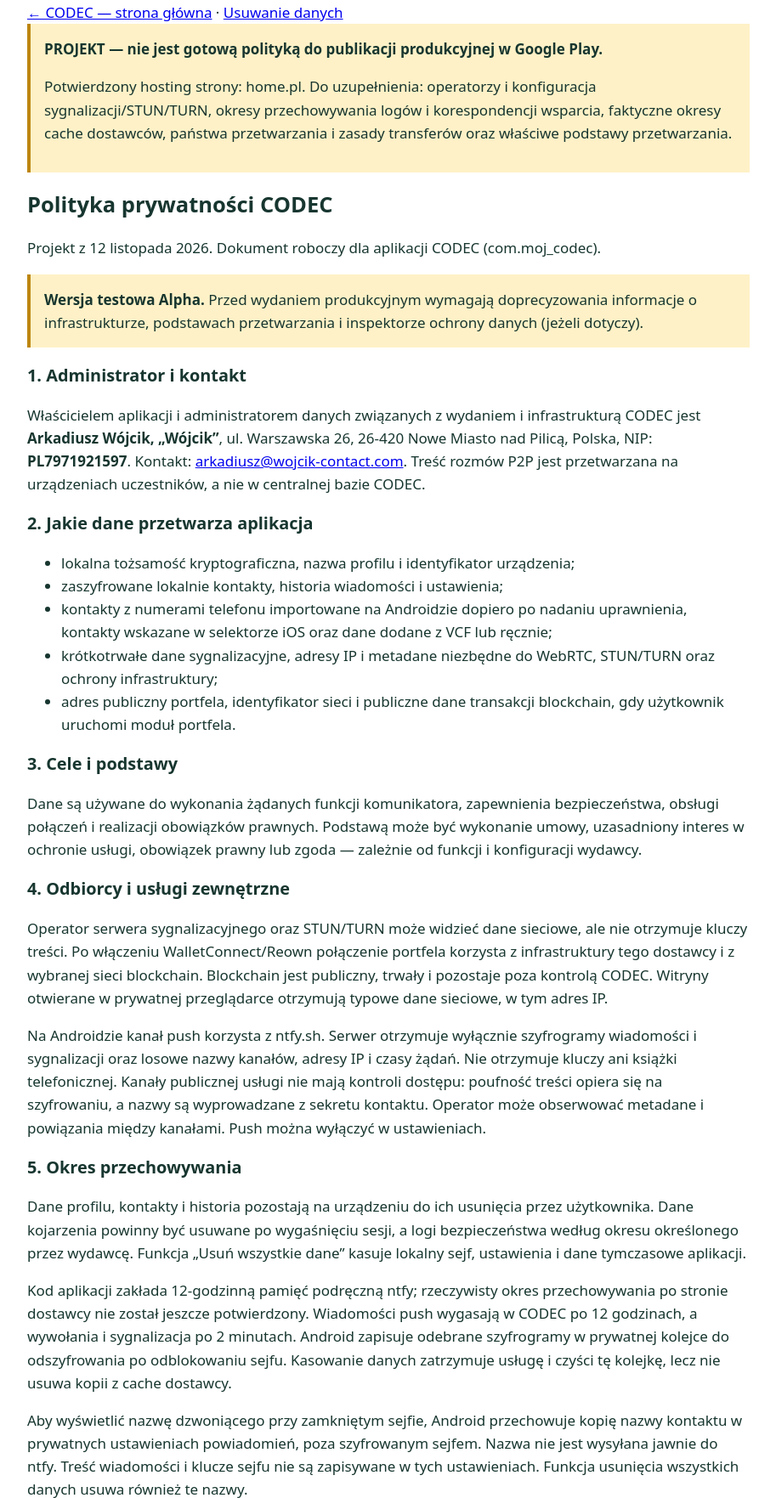
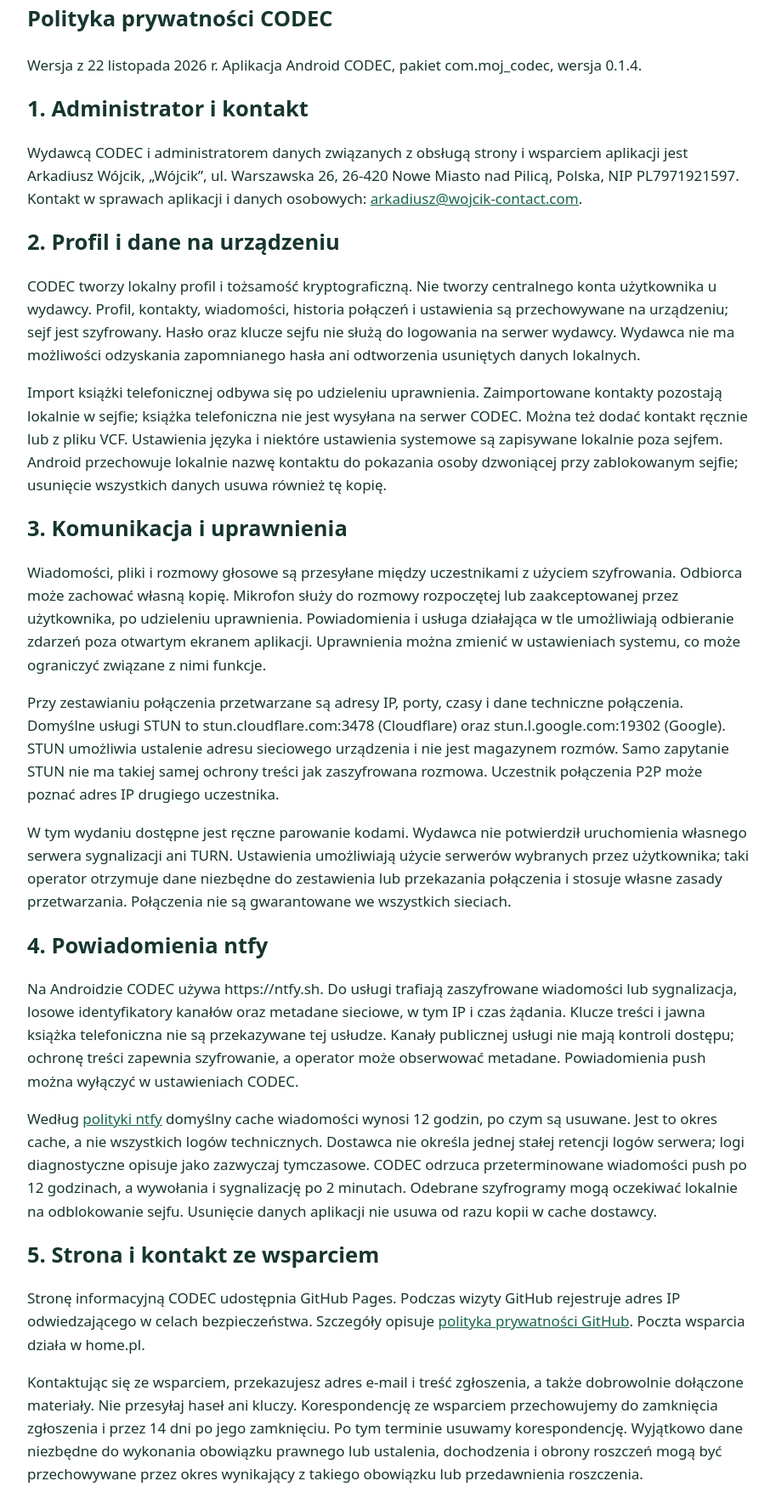
Before and after one commit to arkadiuszwww-tech/wojcik-contact-site, a plain HTML site: page codec/prywatnosc.html in a window 1280 px wide. Shown: the part 39-1802 px from the top of the page at 85% size, without its empty margins (183-1096 px from the left). Drawn offline with Linux system fonts and the light colour scheme.

Commit message:
Aktualizacja polityki prywatności CODEC i okresu obsługi zgłoszeń

```diff
--- a/codec/prywatnosc.html
+++ b/codec/prywatnosc.html
@@ -1,45 +1,12 @@
-<!doctype html><html lang="pl"><meta charset="utf-8"><meta name="viewport" content="width=device-width,initial-scale=1"><title>CODEC - dokument roboczy Alpha</title><style>body{max-width:850px;margin:40px auto;padding:0 24px;font:17px/1.6 system-ui;color:#17362f}.legal-warning{padding:16px;background:#fff1c7;border-left:4px solid #bd8611}h2,h3{line-height:1.3}</style>
-  <header><a href="index.html">← CODEC — strona główna</a> · <a href="usun-dane.html">Usuwanie danych</a></header><article class="legal-copy"><aside class="legal-warning"><strong>PROJEKT — nie jest gotową polityką do publikacji produkcyjnej w Google Play.</strong><p>Potwierdzony hosting strony: home.pl. Do uzupełnienia: operatorzy i konfiguracja sygnalizacji/STUN/TURN, okresy przechowywania logów i korespondencji wsparcia, faktyczne okresy cache dostawców, państwa przetwarzania i zasady transferów oraz właściwe podstawy przetwarzania.</p></aside>
-    <h2>Polityka prywatności CODEC</h2>
-    <p>Projekt z 12 listopada 2026. Dokument roboczy dla aplikacji CODEC (com.moj_codec).</p>
+<!doctype html><html lang="pl"><head><meta charset="utf-8"><meta name="viewport" content="width=device-width,initial-scale=1"><title>CODEC — polityka prywatności 0.1.4</title><style>body{max-width:850px;margin:40px auto;padding:0 24px;font:17px/1.6 system-ui;color:#17362f}aside{padding:16px;background:#fff1c7;border-left:4px solid #bd8611}h2,h3{line-height:1.3}a{color:#176548}</style></head><body>
 
-  <aside class="legal-warning"><strong>Wersja testowa Alpha.</strong> Przed wydaniem produkcyjnym wymagają doprecyzowania
-  informacje o infrastrukturze, podstawach przetwarzania i inspektorze ochrony danych (jeżeli dotyczy).</aside>
-    <h3>1. Administrator i kontakt</h3>
-    <p>Właścicielem aplikacji i administratorem danych związanych z wydaniem i infrastrukturą CODEC jest <strong>Arkadiusz Wójcik, „Wójcik”</strong>, ul. Warszawska 26,
-  26-420 Nowe Miasto nad Pilicą, Polska, NIP: <strong>PL7971921597</strong>.
-  Kontakt: <a href="mailto:arkadiusz@wojcik-contact.com">arkadiusz@wojcik-contact.com</a>.
-    Treść rozmów P2P jest przetwarzana na urządzeniach uczestników, a nie w centralnej bazie CODEC.</p>
-    <h3>2. Jakie dane przetwarza aplikacja</h3>
-    <ul>
-      <li>lokalna tożsamość kryptograficzna, nazwa profilu i identyfikator urządzenia;</li>
-      <li>zaszyfrowane lokalnie kontakty, historia wiadomości i ustawienia;</li>
-      <li>kontakty z numerami telefonu importowane na Androidzie dopiero po nadaniu uprawnienia, kontakty wskazane w selektorze iOS oraz dane dodane z VCF lub ręcznie;</li>
-      <li>krótkotrwałe dane sygnalizacyjne, adresy IP i metadane niezbędne do WebRTC, STUN/TURN oraz ochrony infrastruktury;</li>
-      <li>adres publiczny portfela, identyfikator sieci i publiczne dane transakcji blockchain, gdy użytkownik uruchomi moduł portfela.</li>
-    </ul>
-    <h3>3. Cele i podstawy</h3>
-    <p>Dane są używane do wykonania żądanych funkcji komunikatora, zapewnienia bezpieczeństwa, obsługi połączeń i realizacji obowiązków prawnych.
-    Podstawą może być wykonanie umowy, uzasadniony interes w ochronie usługi, obowiązek prawny lub zgoda — zależnie od funkcji i konfiguracji wydawcy.</p>
-    <h3>4. Odbiorcy i usługi zewnętrzne</h3>
-    <p>Operator serwera sygnalizacyjnego oraz STUN/TURN może widzieć dane sieciowe, ale nie otrzymuje kluczy treści. Po włączeniu WalletConnect/Reown
-    połączenie portfela korzysta z infrastruktury tego dostawcy i z wybranej sieci blockchain. Blockchain jest publiczny, trwały i pozostaje poza kontrolą CODEC.
-    Witryny otwierane w prywatnej przeglądarce otrzymują typowe dane sieciowe, w tym adres IP.</p>
-    <p>Na Androidzie kanał push korzysta z ntfy.sh. Serwer otrzymuje wyłącznie szyfrogramy wiadomości i sygnalizacji oraz losowe nazwy kanałów, adresy IP i czasy żądań.
-    Nie otrzymuje kluczy ani książki telefonicznej. Kanały publicznej usługi nie mają kontroli dostępu: poufność treści opiera się na szyfrowaniu, a nazwy są wyprowadzane z sekretu kontaktu.
-    Operator może obserwować metadane i powiązania między kanałami. Push można wyłączyć w ustawieniach.</p>
-    <h3>5. Okres przechowywania</h3>
-    <p>Dane profilu, kontakty i historia pozostają na urządzeniu do ich usunięcia przez użytkownika. Dane kojarzenia powinny być usuwane po wygaśnięciu sesji,
-    a logi bezpieczeństwa według okresu określonego przez wydawcę. Funkcja „Usuń wszystkie dane” kasuje lokalny sejf, ustawienia i dane tymczasowe aplikacji.</p>
-    <p>Kod aplikacji zakłada 12-godzinną pamięć podręczną ntfy; rzeczywisty okres przechowywania po stronie dostawcy nie został jeszcze potwierdzony. Wiadomości push wygasają w CODEC po 12 godzinach, a wywołania i sygnalizacja po 2 minutach.
-    Android zapisuje odebrane szyfrogramy w prywatnej kolejce do odszyfrowania po odblokowaniu sejfu. Kasowanie danych zatrzymuje usługę i czyści tę kolejkę, lecz nie usuwa kopii z cache dostawcy.</p>
-    <p>Aby wyświetlić nazwę dzwoniącego przy zamkniętym sejfie, Android przechowuje kopię nazwy kontaktu w prywatnych ustawieniach powiadomień, poza szyfrowanym sejfem. Nazwa nie jest wysyłana jawnie do ntfy. Treść wiadomości i klucze sejfu nie są zapisywane w tych ustawieniach. Funkcja usunięcia wszystkich danych usuwa również te nazwy.</p>
-    <h3>6. Uprawnienia użytkownika</h3>
-    <p>W zakresie, w jakim wydawca jest administratorem, użytkownik może żądać dostępu, sprostowania, usunięcia, ograniczenia, przeniesienia lub sprzeciwić się
-    przetwarzaniu oraz złożyć skargę do Prezesa UODO. Danych istniejących wyłącznie na urządzeniu lub w publicznym blockchainie wydawca może nie być w stanie odzyskać ani usunąć.</p>
-    <h3>7. Bezpieczeństwo i transfery</h3>
-    <p>CODEC wykorzystuje szyfrowanie, ale żaden system nie gwarantuje absolutnego bezpieczeństwa. Wydawca powinien wskazać państwa przetwarzania,
-    mechanizmy transferu poza EOG i pełną listę podmiotów przetwarzających przed wydaniem produkcyjnym.</p>
-    <h3>8. Kontakt i zmiany</h3>
-    <p>Ten dokument przedstawia projekt polityki na podstawie materiałów aplikacji. Istotne zmiany wymagają czytelnego powiadomienia użytkownika.</p>
-  </article></html>
+<article class="legal-copy"><h1>Polityka prywatności CODEC</h1><p>Wersja z 22 listopada 2026 r. Aplikacja Android CODEC, pakiet com.moj_codec, wersja 0.1.4.</p>
+<h2>1. Administrator i kontakt</h2><p>Wydawcą CODEC i administratorem danych związanych z obsługą strony i wsparciem aplikacji jest Arkadiusz Wójcik, „Wójcik”, ul. Warszawska 26, 26-420 Nowe Miasto nad Pilicą, Polska, NIP PL7971921597. Kontakt w sprawach aplikacji i danych osobowych: <a href="mailto:arkadiusz@wojcik-contact.com">arkadiusz@wojcik-contact.com</a>.</p>
+<h2>2. Profil i dane na urządzeniu</h2><p>CODEC tworzy lokalny profil i tożsamość kryptograficzną. Nie tworzy centralnego konta użytkownika u wydawcy. Profil, kontakty, wiadomości, historia połączeń i ustawienia są przechowywane na urządzeniu; sejf jest szyfrowany. Hasło oraz klucze sejfu nie służą do logowania na serwer wydawcy. Wydawca nie ma możliwości odzyskania zapomnianego hasła ani odtworzenia usuniętych danych lokalnych.</p><p>Import książki telefonicznej odbywa się po udzieleniu uprawnienia. Zaimportowane kontakty pozostają lokalnie w sejfie; książka telefoniczna nie jest wysyłana na serwer CODEC. Można też dodać kontakt ręcznie lub z pliku VCF. Ustawienia języka i niektóre ustawienia systemowe są zapisywane lokalnie poza sejfem. Android przechowuje lokalnie nazwę kontaktu do pokazania osoby dzwoniącej przy zablokowanym sejfie; usunięcie wszystkich danych usuwa również tę kopię.</p>
+<h2>3. Komunikacja i uprawnienia</h2><p>Wiadomości, pliki i rozmowy głosowe są przesyłane między uczestnikami z użyciem szyfrowania. Odbiorca może zachować własną kopię. Mikrofon służy do rozmowy rozpoczętej lub zaakceptowanej przez użytkownika, po udzieleniu uprawnienia. Powiadomienia i usługa działająca w tle umożliwiają odbieranie zdarzeń poza otwartym ekranem aplikacji. Uprawnienia można zmienić w ustawieniach systemu, co może ograniczyć związane z nimi funkcje.</p><p>Przy zestawianiu połączenia przetwarzane są adresy IP, porty, czasy i dane techniczne połączenia. Domyślne usługi STUN to stun.cloudflare.com:3478 (Cloudflare) oraz stun.l.google.com:19302 (Google). STUN umożliwia ustalenie adresu sieciowego urządzenia i nie jest magazynem rozmów. Samo zapytanie STUN nie ma takiej samej ochrony treści jak zaszyfrowana rozmowa. Uczestnik połączenia P2P może poznać adres IP drugiego uczestnika.</p><p>W tym wydaniu dostępne jest ręczne parowanie kodami. Wydawca nie potwierdził uruchomienia własnego serwera sygnalizacji ani TURN. Ustawienia umożliwiają użycie serwerów wybranych przez użytkownika; taki operator otrzymuje dane niezbędne do zestawienia lub przekazania połączenia i stosuje własne zasady przetwarzania. Połączenia nie są gwarantowane we wszystkich sieciach.</p>
+<h2>4. Powiadomienia ntfy</h2><p>Na Androidzie CODEC używa https://ntfy.sh. Do usługi trafiają zaszyfrowane wiadomości lub sygnalizacja, losowe identyfikatory kanałów oraz metadane sieciowe, w tym IP i czas żądania. Klucze treści i jawna książka telefoniczna nie są przekazywane tej usłudze. Kanały publicznej usługi nie mają kontroli dostępu; ochronę treści zapewnia szyfrowanie, a operator może obserwować metadane. Powiadomienia push można wyłączyć w ustawieniach CODEC.</p><p>Według <a href="https://docs.ntfy.sh/privacy/">polityki ntfy</a> domyślny cache wiadomości wynosi 12 godzin, po czym są usuwane. Jest to okres cache, a nie wszystkich logów technicznych. Dostawca nie określa jednej stałej retencji logów serwera; logi diagnostyczne opisuje jako zazwyczaj tymczasowe. CODEC odrzuca przeterminowane wiadomości push po 12 godzinach, a wywołania i sygnalizację po 2 minutach. Odebrane szyfrogramy mogą oczekiwać lokalnie na odblokowanie sejfu. Usunięcie danych aplikacji nie usuwa od razu kopii w cache dostawcy.</p>
+<h2>5. Strona i kontakt ze wsparciem</h2><p>Stronę informacyjną CODEC udostępnia GitHub Pages. Podczas wizyty GitHub rejestruje adres IP odwiedzającego w celach bezpieczeństwa. Szczegóły opisuje <a href="https://docs.github.com/en/site-policy/privacy-policies/github-general-privacy-statement">polityka prywatności GitHub</a>. Poczta wsparcia działa w home.pl.</p><p>Kontaktując się ze wsparciem, przekazujesz adres e-mail i treść zgłoszenia, a także dobrowolnie dołączone materiały. Nie przesyłaj haseł ani kluczy. Korespondencję ze wsparciem przechowujemy do zamknięcia zgłoszenia i przez 14 dni po jego zamknięciu. Po tym terminie usuwamy korespondencję. Wyjątkowo dane niezbędne do wykonania obowiązku prawnego lub ustalenia, dochodzenia i obrony roszczeń mogą być przechowywane przez okres wynikający z takiego obowiązku lub przedawnienia roszczenia.</p>
+<h2>6. Cele i podstawy przetwarzania</h2><p>Obsługa żądanych funkcji aplikacji oraz związanych z nimi zgłoszeń służy wykonaniu umowy lub podjęciu działań na żądanie użytkownika (art. 6 ust. 1 lit. b RODO). Bezpieczeństwo strony, przeciwdziałanie nadużyciom, obsługa ogólnych pytań i ochrona roszczeń opierają się na prawnie uzasadnionym interesie administratora (art. 6 ust. 1 lit. f RODO). Dane wymagane przepisami przetwarzamy w wykonaniu obowiązku prawnego (art. 6 ust. 1 lit. c RODO). Systemowe zezwolenie na mikrofon lub kontakty pozwala użyć danej funkcji; nie oznacza zgody na reklamę lub dowolne dalsze wykorzystanie danych.</p>
+<h2>7. Dostawcy i transfery</h2><p>Zewnętrzni dostawcy obejmują GitHub (strona), home.pl (poczta wsparcia), ntfy (powiadomienia), Cloudflare i Google (domyślne STUN), a także operatorów samodzielnie wybranych przez użytkownika. Globalni dostawcy mogą przetwarzać dane poza Polską i Europejskim Obszarem Gospodarczym. Ich zakres działania, zasady retencji oraz informacje o transferach opisują odpowiednio <a href="https://docs.ntfy.sh/privacy/">ntfy</a>, <a href="https://www.cloudflare.com/privacypolicy/">Cloudflare</a> i <a href="https://policies.google.com/privacy">Google</a>. </p><p>Strony otwierane w prywatnej przeglądarce otrzymują adres IP i dane żądań zgodnie z własnymi politykami. Tryb prywatny nie jest VPN-em ani gwarancją anonimowości. Wydanie 0.1.4 nie zawiera portfela, Reown/WalletConnect ani funkcji wysyłania transakcji kryptowalutowych. Zakup aplikacji jest obsługiwany przez Google Play według zasad Google.</p>
+<p>W starszej wersji 0.1.3 użytkownik mógł połączyć portfel przez WalletConnect/Reown. Użycie tej funkcji wiązało się z przetwarzaniem publicznego adresu portfela i danych transakcji przez usługi portfela i wybraną sieć blockchain. Zapisy w publicznym blockchainie pozostają dostępne również po usunięciu aplikacji.</p><h2>8. Usuwanie i prawa użytkownika</h2><p>Dane lokalne pozostają na urządzeniu do ich usunięcia. Funkcja „Usuń wszystkie dane” usuwa lokalny sejf, ustawienia, kolejkę powiadomień i zapisane etykiety kontaktów. Nie usuwa kopii u rozmówcy ani logów niezależnych usług. W sprawach danych strony i korespondencji można wystąpić do administratora o dostęp, sprostowanie, usunięcie, ograniczenie przetwarzania, przeniesienie danych lub wnieść sprzeciw — w zakresie wynikającym z przepisów. Można złożyć skargę do Prezesa UODO. Żądania należy kierować na arkadiusz@wojcik-contact.com; nie wymagają przekazania hasła sejfu.</p>
+<h2>9. Bezpieczeństwo i zmiany</h2><p>CODEC stosuje szyfrowanie i ogranicza centralne przechowywanie treści, ale nie gwarantuje bezwzględnego bezpieczeństwa ani anonimowości. Zabezpieczaj telefon, hasło i kody parowania. Zmiany funkcji lub dostawców wymagają odpowiedniej aktualizacji niniejszej polityki.</p></article></body></html>
```
Also changed, not shown: codec/index.html (+1 -1 lines).
